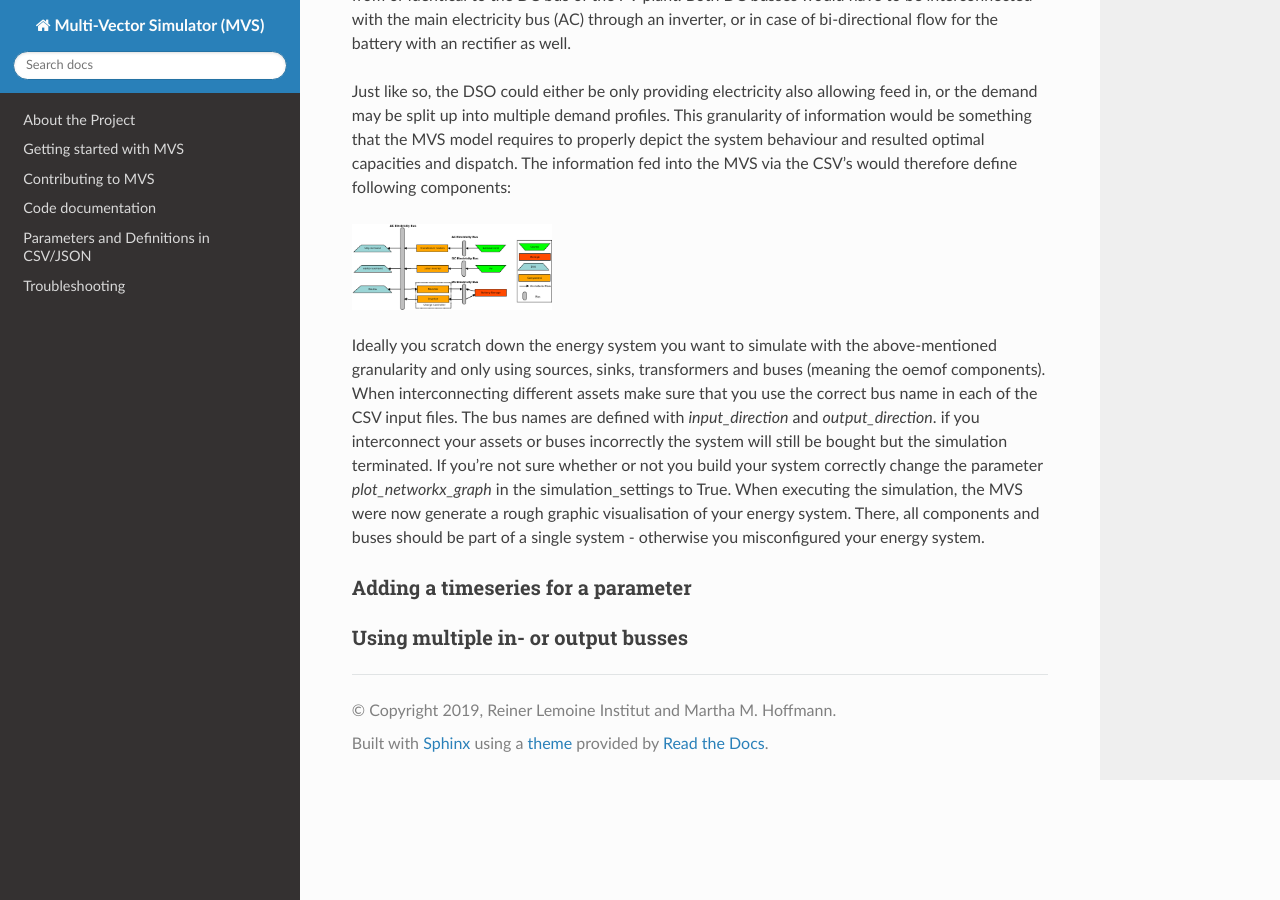
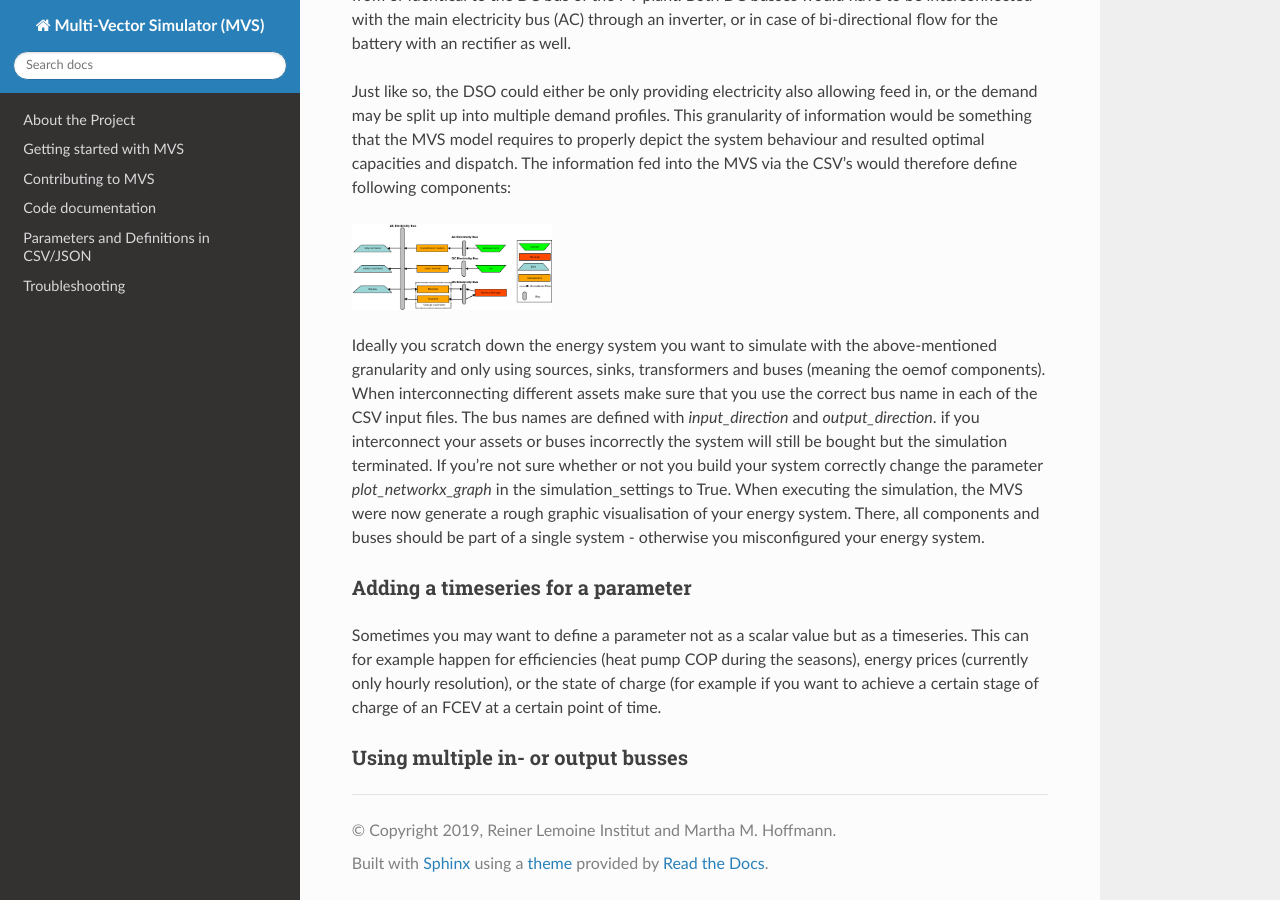
Before and after one commit to rl-institut/multi-vector-simulator, a Sphinx documentation site: the page built from docs/simulating_with_the_mvs.rst, in a window 1280 px wide and 900 px high, scrolled down 2969 px. Built offline with Sphinx 7.4.7 and the Read the Docs theme 2.0.0, drawn with Linux system fonts in a browser that asks for light colours.

Commit message:
Introduction timeseries

```diff
--- a/docs/simulating_with_the_mvs.rst
+++ b/docs/simulating_with_the_mvs.rst
@@ -77,5 +77,7 @@ Ideally you scratch down the energy system you want to simulate with the above-m
 Adding a timeseries for a parameter
 ###################################
 
+Sometimes you may want to define a parameter not as a scalar value but as a timeseries. This can for example happen for efficiencies (heat pump COP during the seasons), energy prices (currently only hourly resolution), or the state of charge (for example if you want to achieve a certain stage of charge of an FCEV at a certain point of time.
+
 Using multiple in- or output busses
 ###################################
```
